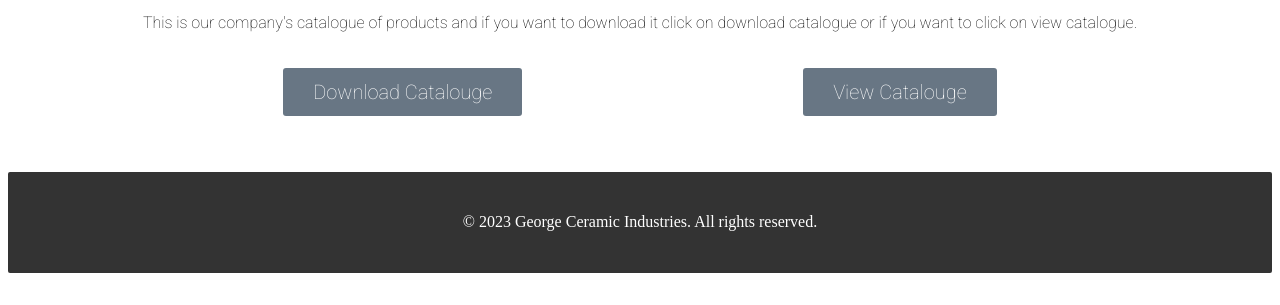
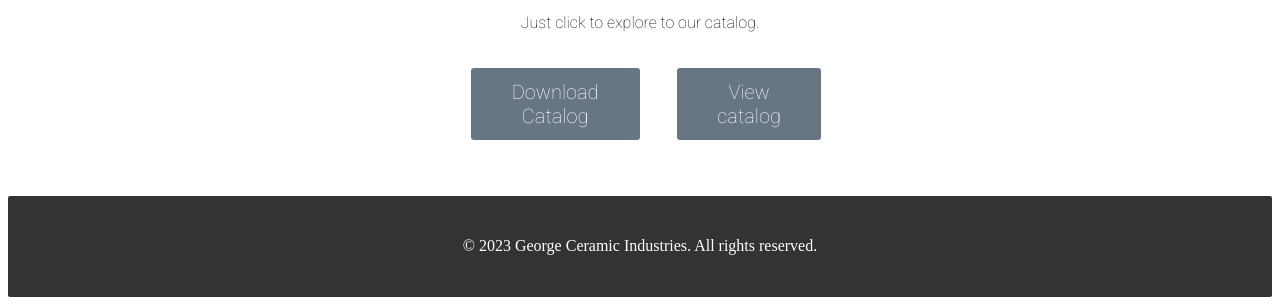
Before and after one commit to GCIIndia/Home, a plain HTML site: page index.html in a window 1280 px wide. Shown: the part 530-835 px from the top of the page. Before the commit the page ends 811 px from the top, so only its background shows below. Drawn offline with Linux system fonts and the light colour scheme.

Commit message:
Nc catalog

```diff
--- a/index.html
+++ b/index.html
@@ -23,9 +23,9 @@
         </div>
 
         <div id="catalogue">
-            <p>This is our company's catalogue of products and if you want to download it click on download catalogue or if you want to click on view catalogue.</p>
-            <p class="btn"><a href="files/gcicatalogue.pdf" target="_blank" download  >Download Catalouge</a></p>
-            <p class="btn"><a href="files/gcicatalogue.pdf" target="_blank" > View Catalouge</a></p>
+            <p>Just click to explore to our catalog.</p>
+            <p class="btn"><a href="files/gcicatalogue.pdf" target="_blank" download  >Download Catalog</a></p>
+            <p class="btn"><a href="files/gcicatalogue.pdf" target="_blank" > View catalog</a></p>
         </div>
 
     </main>
```
